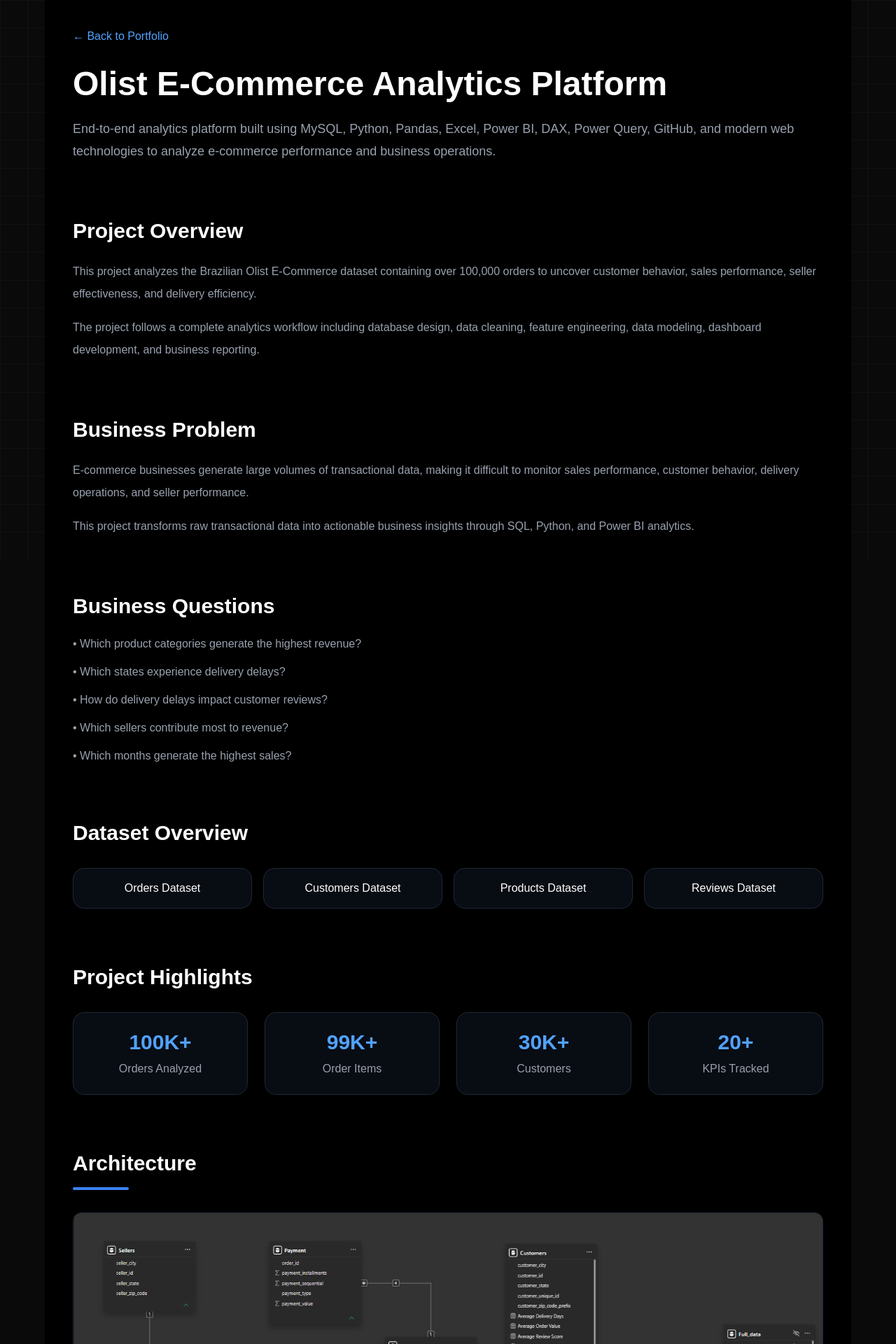
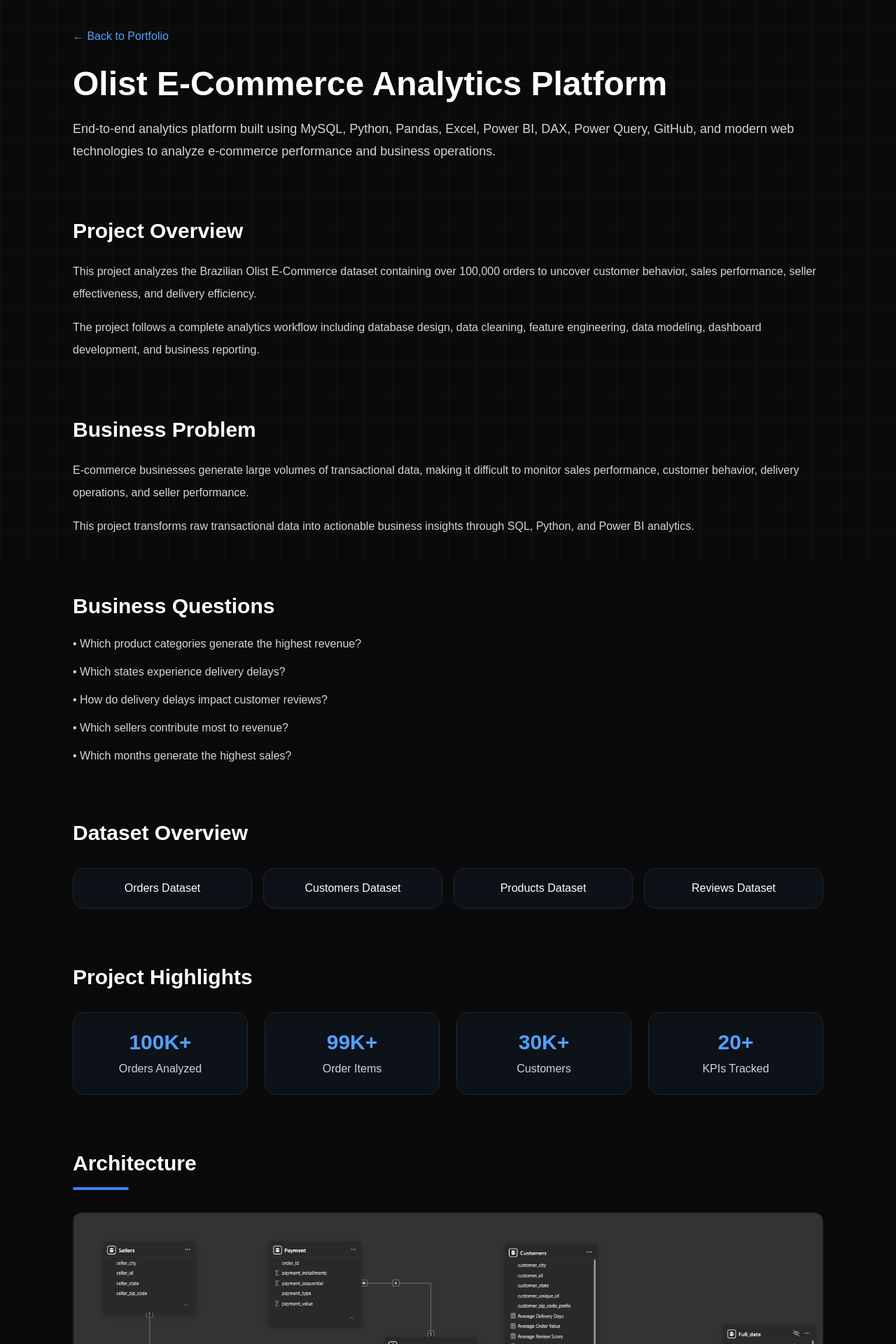
Before and after one commit to Kavin-Kumar-N/Portfolio, a Next.js app: page /projects/olist in a window 1280 px wide. Shown: the top 1920 px of the page at 70% size. Built offline with nearby package versions, Linux system fonts and the light colour scheme.

Commit message:
Bg solved

```diff
--- a/src/app/projects/olist/page.tsx
+++ b/src/app/projects/olist/page.tsx
@@ -8,7 +8,8 @@
 export default function OlistProject() {
   const [showArchitecture, setShowArchitecture] = useState(false);
   return (
-    <main className="bg-black text-white min-h-screen px-6 md:px-10 py-10 max-w-6xl mx-auto">
+    <main className="min-h-screen text-white">
+      <div className="max-w-6xl mx-auto px-6 md:px-10 py-10">
         {/* Header */}
         <section>
           <Link href="/" className="text-blue-400 hover:text-blue-300">
@@ -19,23 +20,24 @@
             Olist E-Commerce Analytics Platform
           </h1>
 
-        <p className="mt-6 text-gray-400 text-lg leading-8">
+          <p className="mt-6 text-gray-300 text-lg leading-8">
             End-to-end analytics platform built using MySQL, Python, Pandas,
-          Excel, Power BI, DAX, Power Query, GitHub, and modern web technologies
-          to analyze e-commerce performance and business operations.
+            Excel, Power BI, DAX, Power Query, GitHub, and modern web
+            technologies to analyze e-commerce performance and business
+            operations.
           </p>
         </section>
         {/* Project Overview */}
         <section className="mt-20">
           <h2 className="text-3xl font-bold">Project Overview</h2>
 
-        <p className="mt-6 text-gray-400 leading-8">
+          <p className="mt-6 text-gray-300 leading-8">
             This project analyzes the Brazilian Olist E-Commerce dataset
             containing over 100,000 orders to uncover customer behavior, sales
             performance, seller effectiveness, and delivery efficiency.
           </p>
 
-        <p className="mt-4 text-gray-400 leading-8">
+          <p className="mt-4 text-gray-300 leading-8">
             The project follows a complete analytics workflow including database
             design, data cleaning, feature engineering, data modeling, dashboard
             development, and business reporting.
@@ -45,13 +47,13 @@
         <section className="mt-20">
           <h2 className="text-3xl font-bold">Business Problem</h2>
 
-        <p className="mt-6 text-gray-400 leading-8">
+          <p className="mt-6 text-gray-300 leading-8">
             E-commerce businesses generate large volumes of transactional data,
             making it difficult to monitor sales performance, customer behavior,
             delivery operations, and seller performance.
           </p>
 
-        <p className="mt-4 text-gray-400 leading-8">
+          <p className="mt-4 text-gray-300 leading-8">
             This project transforms raw transactional data into actionable
             business insights through SQL, Python, and Power BI analytics.
           </p>
@@ -60,7 +62,7 @@
         <section className="mt-20">
           <h2 className="text-3xl font-bold">Business Questions</h2>
 
-        <ul className="mt-6 space-y-4 text-gray-400">
+          <ul className="mt-6 space-y-4 text-gray-300">
             <li>• Which product categories generate the highest revenue?</li>
             <li>• Which states experience delivery delays?</li>
             <li>• How do delivery delays impact customer reviews?</li>
@@ -172,7 +174,7 @@
 "
             >
               <h3 className="text-3xl font-bold text-blue-400">100K+</h3>
-            <p className="mt-2 text-gray-400">Orders Analyzed</p>
+              <p className="mt-2 text-gray-300">Orders Analyzed</p>
             </div>
 
             <div
@@ -192,7 +194,7 @@
 "
             >
               <h3 className="text-3xl font-bold text-blue-400">99K+</h3>
-            <p className="mt-2 text-gray-400">Order Items</p>
+              <p className="mt-2 text-gray-300">Order Items</p>
             </div>
 
             <div
@@ -212,7 +214,7 @@
 "
             >
               <h3 className="text-3xl font-bold text-blue-400">30K+</h3>
-            <p className="mt-2 text-gray-400">Customers</p>
+              <p className="mt-2 text-gray-300">Customers</p>
             </div>
 
             <div
@@ -232,7 +234,7 @@
 "
             >
               <h3 className="text-3xl font-bold text-blue-400">20+</h3>
-            <p className="mt-2 text-gray-400">KPIs Tracked</p>
+              <p className="mt-2 text-gray-300">KPIs Tracked</p>
             </div>
           </div>
         </section>
@@ -264,7 +266,7 @@
     "
           />
 
-        <p className="text-gray-400 mt-4">Click image to enlarge</p>
+          <p className="text-gray-300 mt-4">Click image to enlarge</p>
         </section>
         {/* Tech Stack */}
         <section className="mt-20">
@@ -443,6 +445,7 @@
             </div>
           </div>
         )}
+      </div>
     </main>
   );
 }
```
Lines whose indentation alone changed are shown as unchanged.
